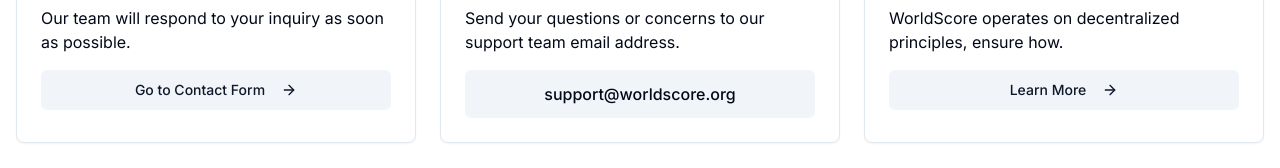
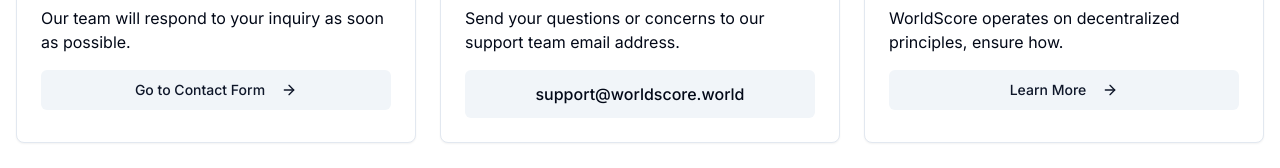
Before and after one commit to pikaimandal/worldscoresupport, a Next.js app: page / in a window 1280 px wide. Shown: the part 552-720 px from the top of the page. Built offline with nearby package versions, Linux system fonts and the light colour scheme.

Commit message:
Update support email address in page component

```diff
--- a/app/page.tsx
+++ b/app/page.tsx
@@ -49,7 +49,7 @@ export default function Home() {
             <CardContent>
               <p className="mb-4">Send your questions or concerns to our support team email address.</p>
               <div className="flex items-center justify-center rounded-md bg-muted p-3 font-medium">
-                support@worldscore.org
+                support@worldscore.world
               </div>
             </CardContent>
           </Card>
```
